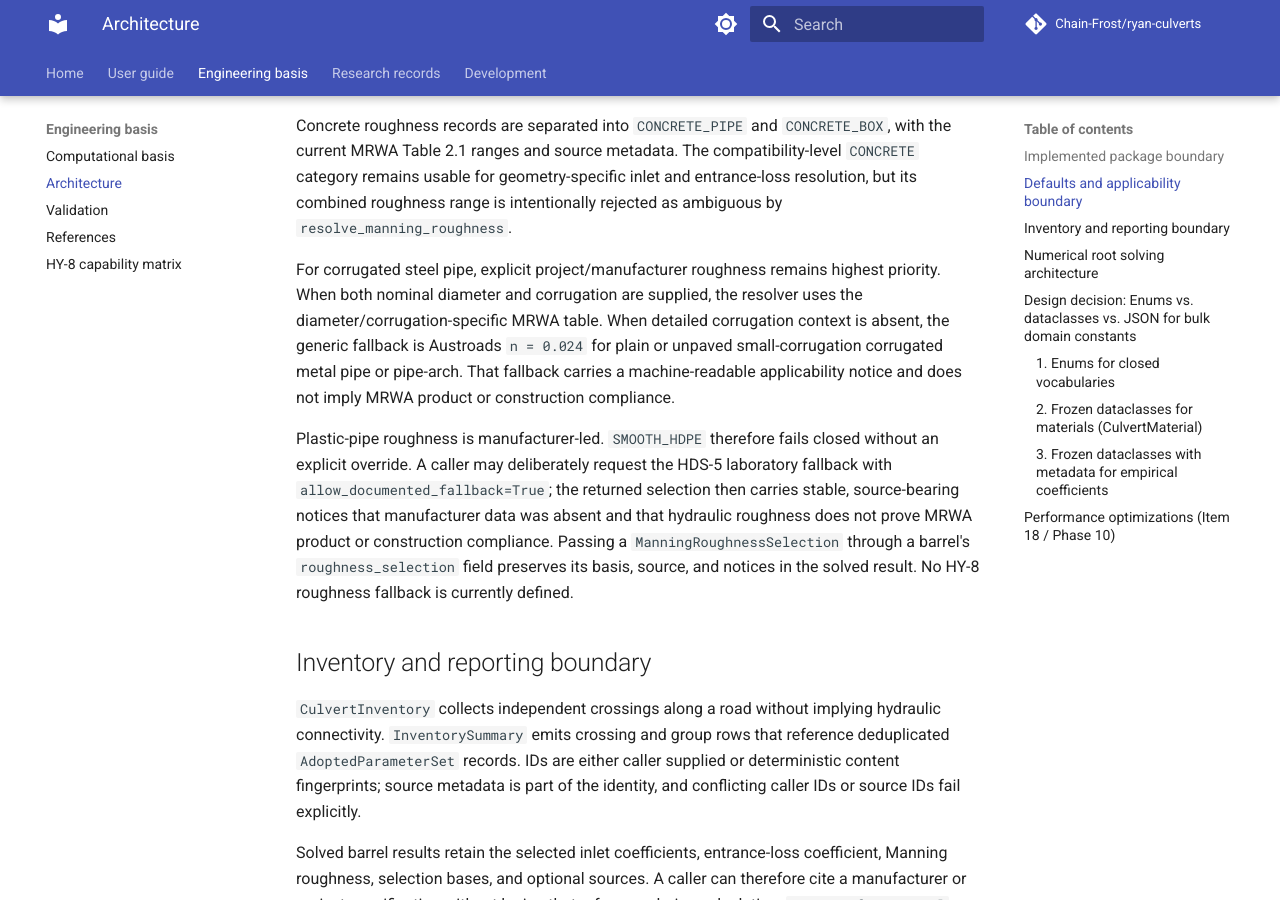
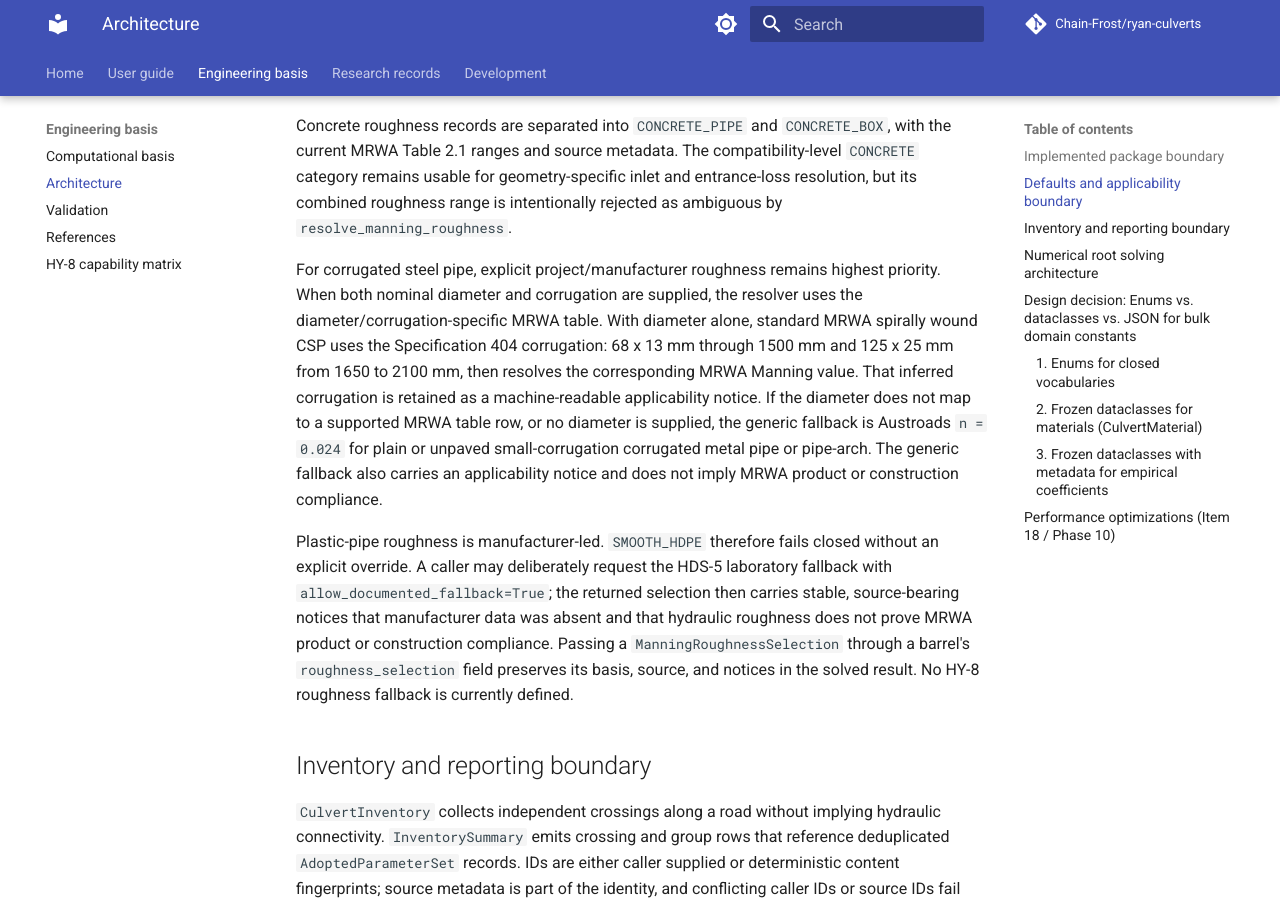
Before and after one commit to Chain-Frost/ryan-culverts, an MkDocs documentation site: the page built from docs/architecture.md, in a window 1280 px wide and 900 px high, scrolled down 3616 px. Built offline with MkDocs 1.6.1 and Material for MkDocs 9.7.7, drawn with Linux system fonts in a browser that asks for light colours; comment, search, counter and statistics services are not loaded.

Commit message:
Document MRWA diameter-only CSP roughness defaults

```diff
--- a/docs/architecture.md
+++ b/docs/architecture.md
@@ -110,10 +110,14 @@ resolution, but its combined roughness range is intentionally rejected as ambigu
 
 For corrugated steel pipe, explicit project/manufacturer roughness remains highest
 priority. When both nominal diameter and corrugation are supplied, the resolver uses the
-diameter/corrugation-specific MRWA table. When detailed corrugation context is absent, the
-generic fallback is Austroads `n = 0.024` for plain or unpaved small-corrugation
-corrugated metal pipe or pipe-arch. That fallback carries a machine-readable applicability
-notice and does not imply MRWA product or construction compliance.
+diameter/corrugation-specific MRWA table. With diameter alone, standard MRWA spirally wound
+CSP uses the Specification 404 corrugation: 68 x 13 mm through 1500 mm and 125 x 25 mm
+from 1650 to 2100 mm, then resolves the corresponding MRWA Manning value. That inferred
+corrugation is retained as a machine-readable applicability notice. If the diameter does
+not map to a supported MRWA table row, or no diameter is supplied, the generic fallback is
+Austroads `n = 0.024` for plain or unpaved small-corrugation corrugated metal pipe or
+pipe-arch. The generic fallback also carries an applicability notice and does not imply
+MRWA product or construction compliance.
 
 Plastic-pipe roughness is manufacturer-led. `SMOOTH_HDPE` therefore fails closed without
 an explicit override. A caller may deliberately request the HDS-5 laboratory fallback
```
